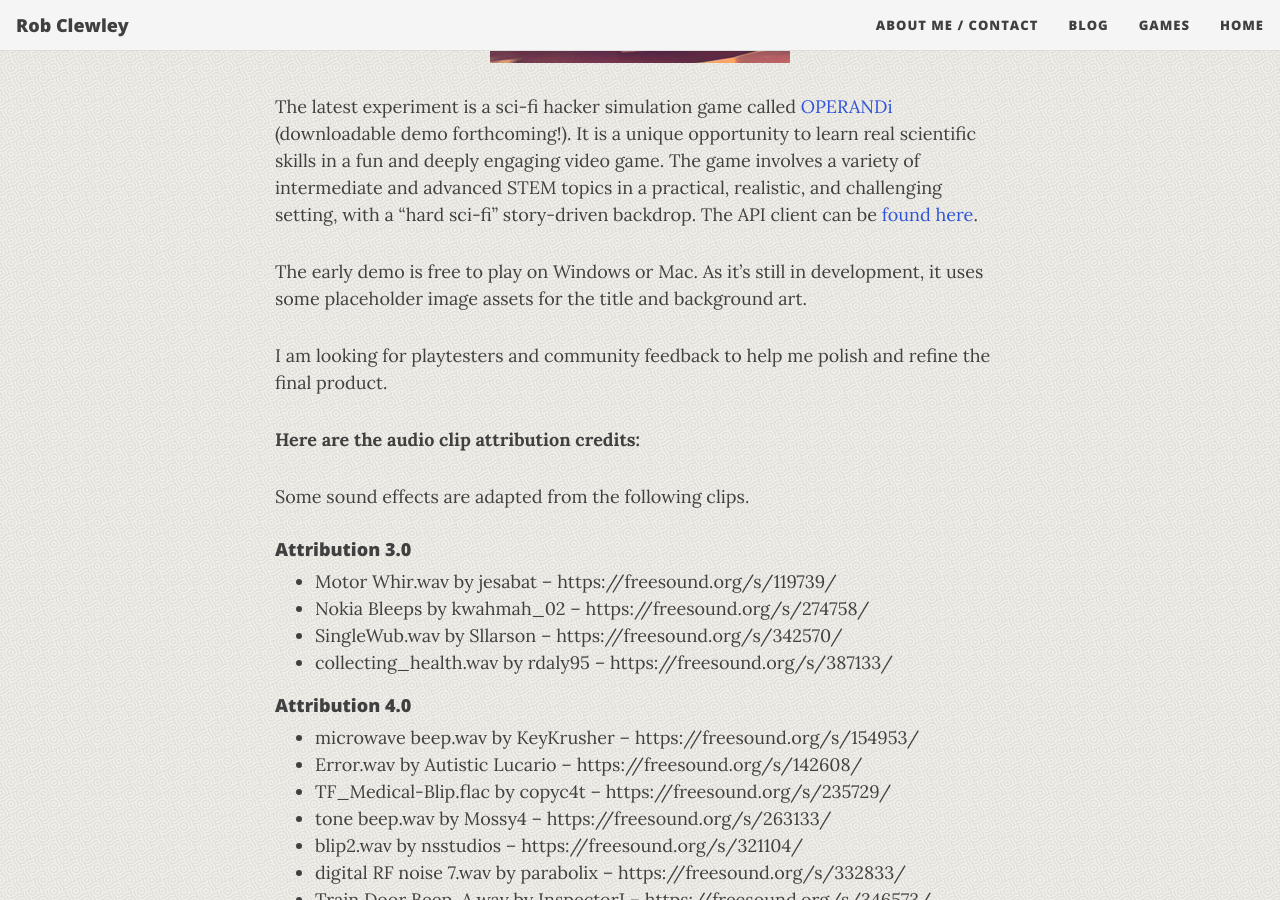
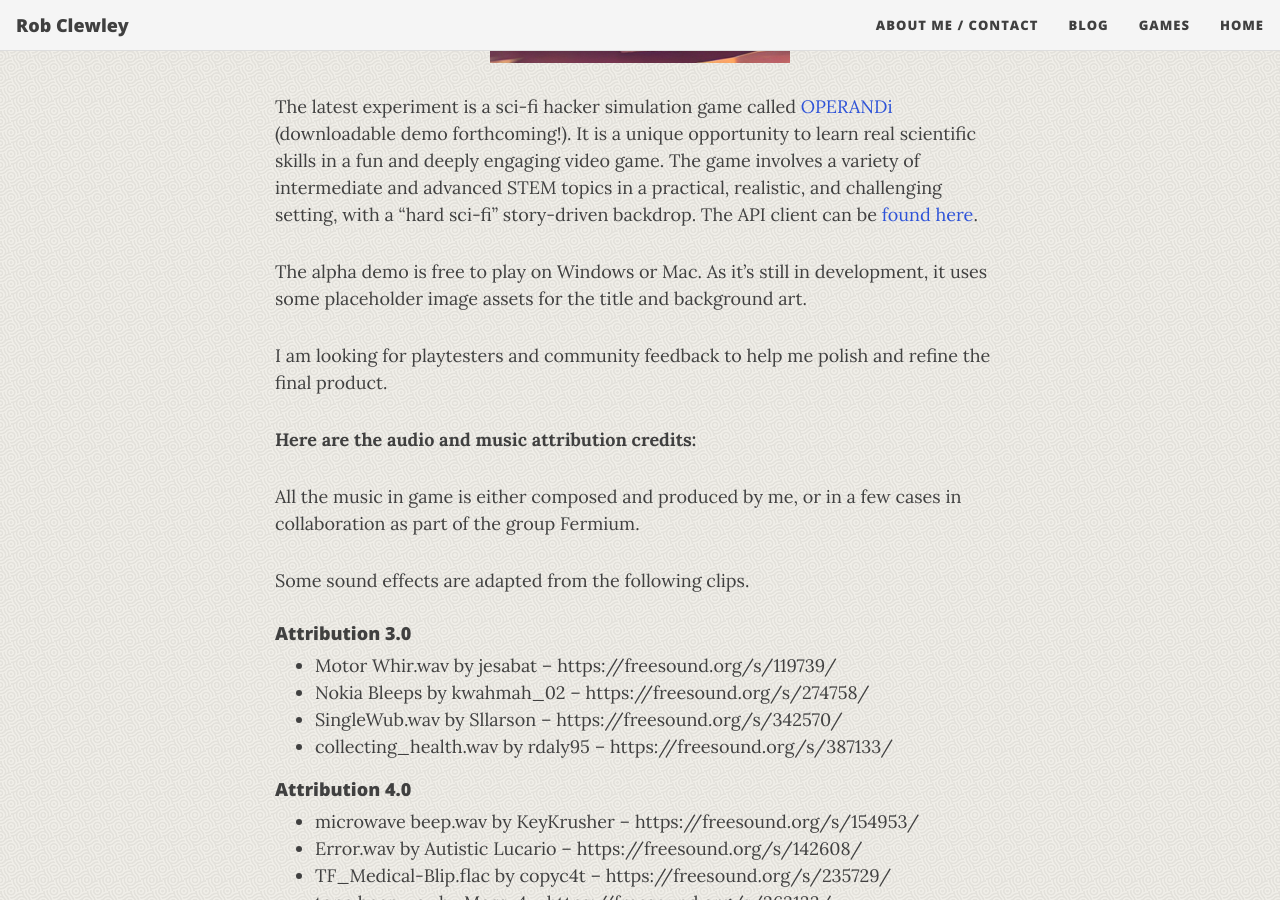
Before and after one commit to robclewley/robclewley.github.io, a Jekyll site: the page built from transient-dynamic.md, in a window 1280 px wide and 900 px high, scrolled down 1915 px. Built offline with Jekyll 4.4.1, drawn with Linux system fonts in a browser that asks for light colours; nearby versions of some CDN libraries; comment, search, counter and statistics services are not loaded.

Commit message:
include attribution for music

```diff
--- a/transient-dynamic.md
+++ b/transient-dynamic.md
@@ -38,11 +38,13 @@ Flowee is a daily logic puzzle that combines spatial optimization with simple su
 
 The latest experiment is a sci-fi hacker simulation game called [OPERANDi](https://transient-dynamic.itch.io/operandi) (downloadable demo forthcoming!). It is a unique opportunity to learn real scientific skills in a fun and deeply engaging video game. The game involves a variety of intermediate and advanced STEM topics in a practical, realistic, and challenging setting, with a "hard sci-fi" story-driven backdrop. The API client can be [found here](https://github.com/robclewley/OPERANDi-client).
 
-The early demo is free to play on Windows or Mac. As it's still in development, it uses some placeholder image assets for the title and background art.
+The alpha demo is free to play on Windows or Mac. As it's still in development, it uses some placeholder image assets for the title and background art.
 
 I am looking for playtesters and community feedback to help me polish and refine the final product.
 
-**Here are the audio clip attribution credits:**
+**Here are the audio and music attribution credits:**
+
+All the music in game is either composed and produced by me, or in a few cases in collaboration as part of the group Fermium.
 
 Some sound effects are adapted from the following clips.
 
```
